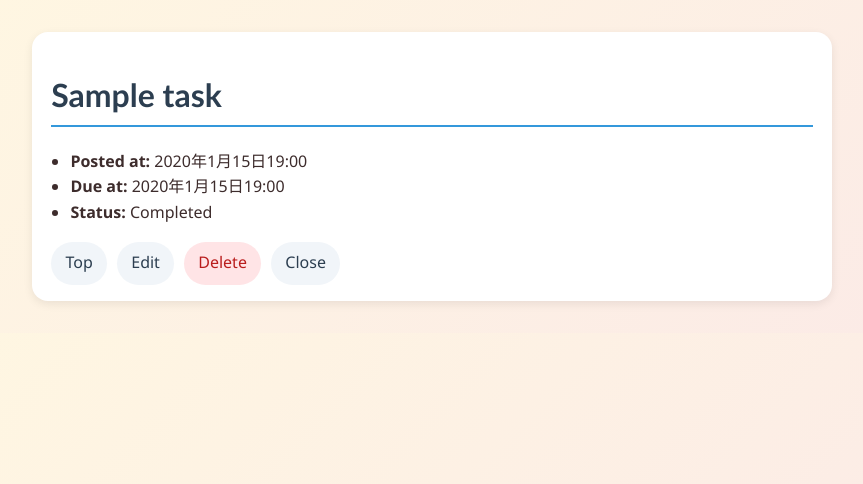
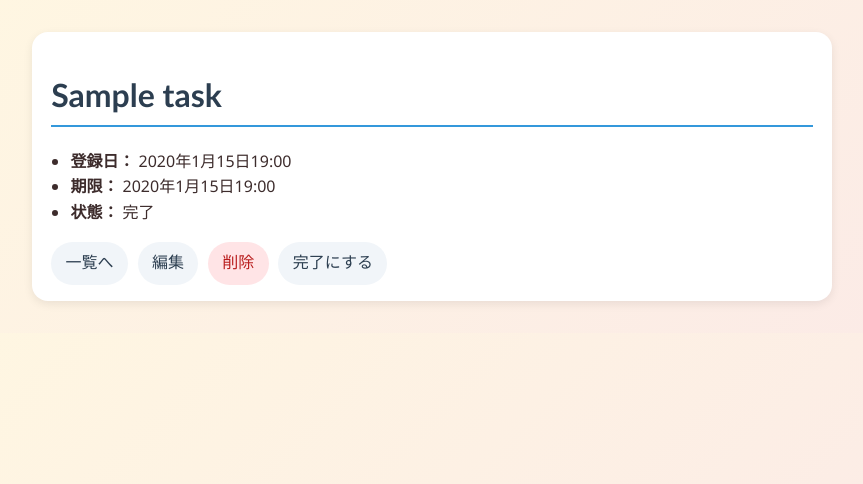
Before and after one commit to s1f102301381/django-test-exercise, a Django app: page /1/ in a window 1280 px wide. Shown: the top 484 px of the page, without its empty margins (208-1071 px from the left). Run offline with Django 5.2, Linux system fonts and the light colour scheme; tables that the repository leaves empty hold one stand-in row (values such as "Sample post").

Commit message:
feat: テンプレートの日本語化（detail.html, remove.html）

```diff
--- a/todo/templates/todo/detail.html
+++ b/todo/templates/todo/detail.html
@@ -3,7 +3,7 @@
 <html lang="ja">
 
   <head>
-    <title>To Do Application</title>
+    <title>タスク詳細</title>
     <meta charset="UTF-8">
     <meta name="author" content="INIAD">
     <link rel="stylesheet" href="{% static 'todo/style.css' %}">
@@ -13,22 +13,22 @@
     <div class="detail-card">
       <h1>{{ task.title }}</h1>
       <ul class="task-info">
-        <li><strong>Posted at:</strong> {{ task.posted_at }}</li>
+        <li><strong>登録日：</strong> {{ task.posted_at }}</li>
         {% if task.due_at %}
-        <li><strong>Due at:</strong> {{ task.due_at }}</li>
+        <li><strong>期限：</strong> {{ task.due_at }}</li>
         {% endif %}
         {% if task.completed %}
-        <li><strong>Status:</strong> Completed</li>
+        <li><strong>状態：</strong> 完了</li>
         {% else %}
-        <li><strong>Status:</strong> Not Completed</li>
+        <li><strong>状態：</strong> 未完了</li>
         {% endif %}
       </ul>
 
       <div class="action-links">
-        <a href="{% url 'index' %}" class="action-btn">Top</a>
-        <a href="{% url 'update' task.id %}" class="action-btn">Edit</a>
-        <a href="{% url 'delete' task.id %}" class="action-btn danger">Delete</a>
-        <a href="{% url 'close' task.id %}" class="action-btn">Close</a>
+        <a href="{% url 'index' %}" class="action-btn">一覧へ</a>
+        <a href="{% url 'update' task.id %}" class="action-btn">編集</a>
+        <a href="{% url 'delete' task.id %}" class="action-btn danger">削除</a>
+        <a href="{% url 'close' task.id %}" class="action-btn">完了にする</a>
       </div>
     </div>
   </body>
```
Also changed, not shown: todo/templates/todo/remove.html (+6 -6 lines).
